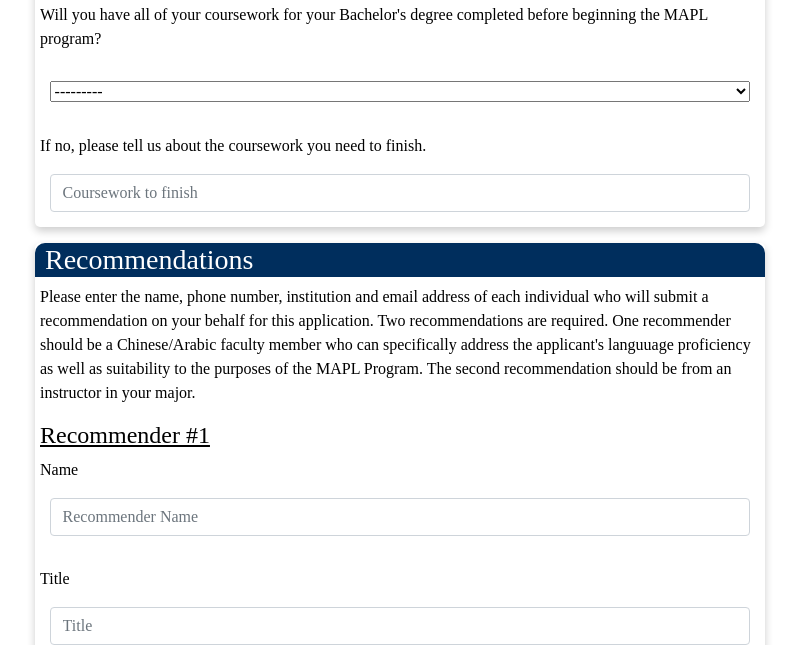
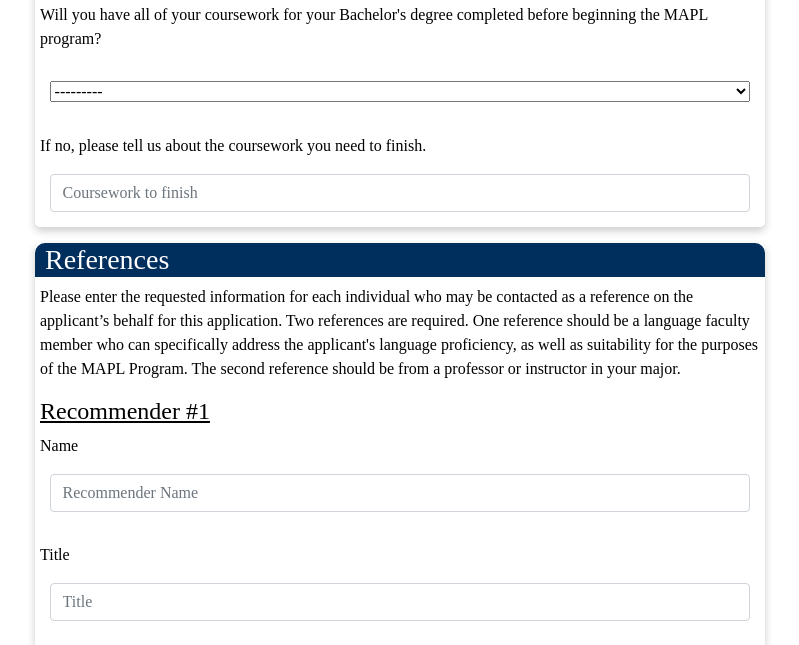
Before and after one commit to kozakhart/cls-react, a Django app: page /mapl/ in a window 1280 px wide. Shown: the part 4424-5069 px from the top of the page, without its empty margins (240-1039 px from the left). Run offline with Django 4.2, Linux system fonts and the light colour scheme; data that the repository does not hold is empty; some libraries are stand-ins or nearby versions.

Commit message:
change mapl form

```diff
--- a/djangoreact/mapl/templates/mapl_form.html
+++ b/djangoreact/mapl/templates/mapl_form.html
@@ -133,8 +133,8 @@
               </div>
 
               <div class="outerbox">
-                <h3>Recommendations</h3>
-                <p>Please enter the name, phone number, institution and email address of each individual who will submit a recommendation on your behalf for this application. Two recommendations are required. One recommender should be a Chinese/Arabic faculty member who can specifically address the applicant's languuage proficiency as well as suitability to the purposes of the MAPL Program. The second recommendation should be from an instructor in your major.</p>
+                <h3>References</h3>
+                <p>Please enter the requested information for each individual who may be contacted as a reference on the applicant’s behalf for this application. Two references are required. One reference should be a language faculty member who can specifically address the applicant's language proficiency, as well as suitability for the purposes of the MAPL Program. The second reference should be from a professor or instructor in your major.</p>
                 <h4 class="indent"><u>Recommender #1</u></h4>
                 <p>Name</p>
                 {{ form.recommender_name_1|as_crispy_field }}
```
